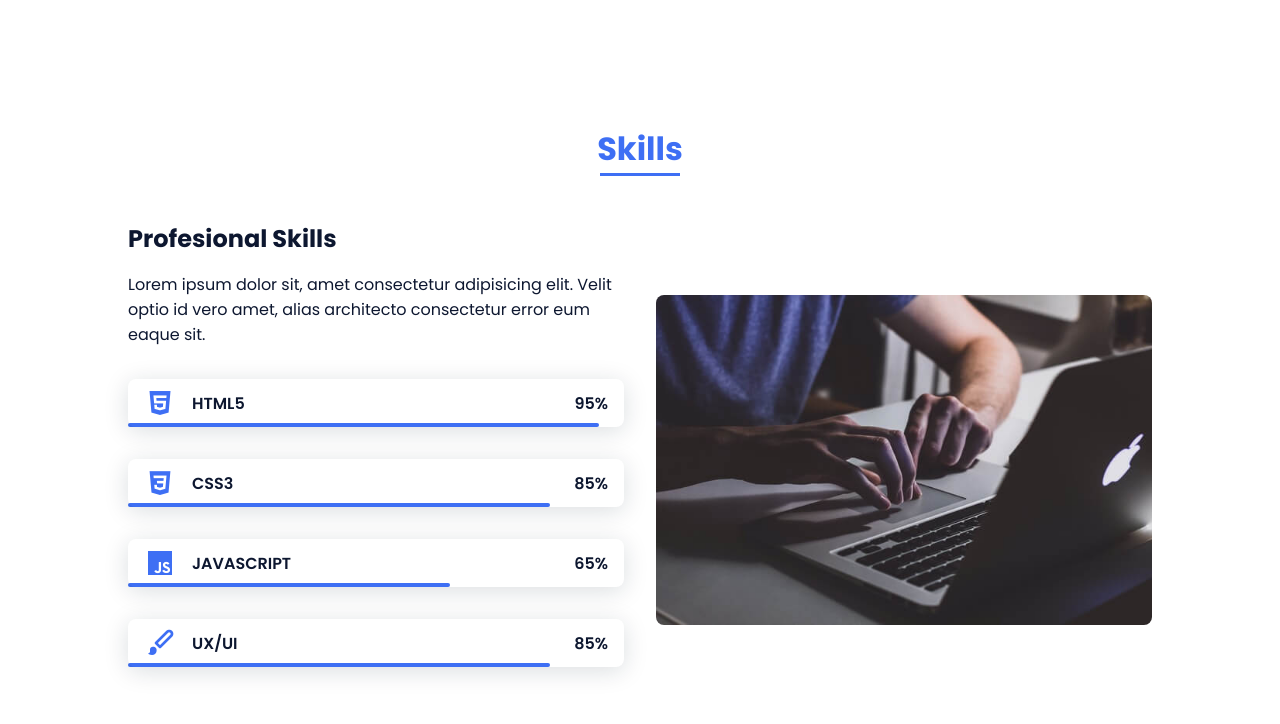
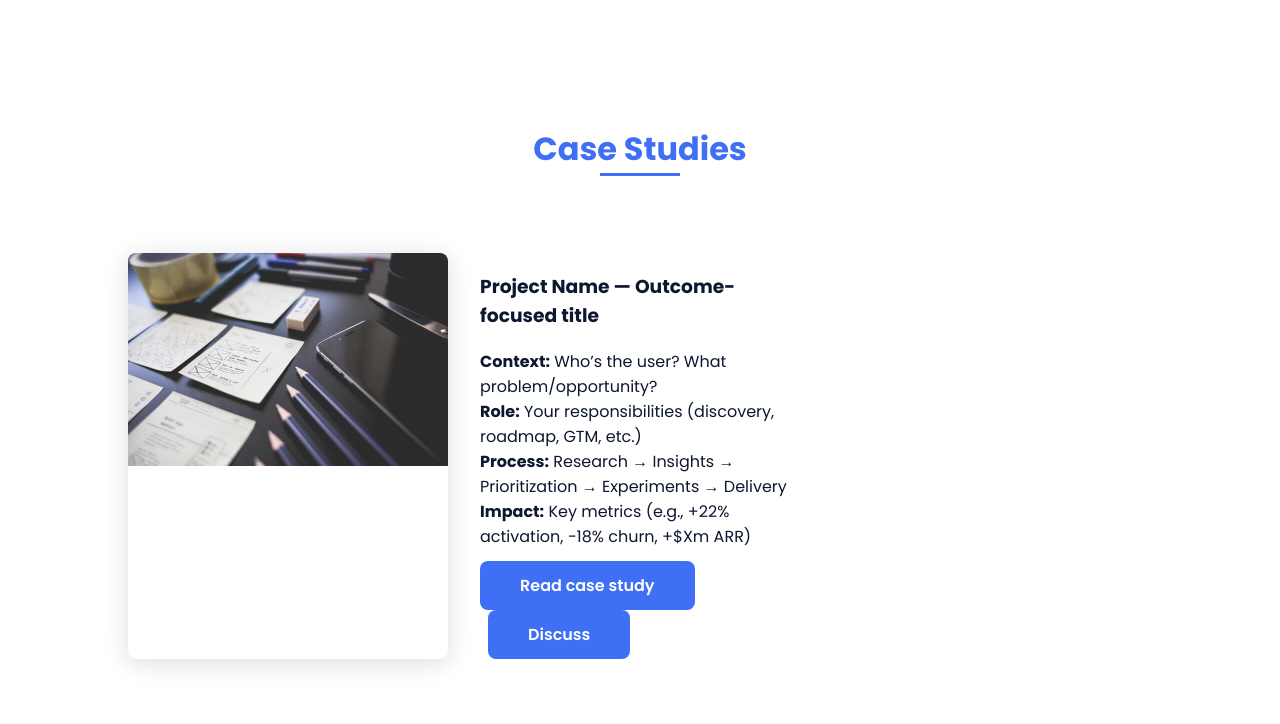
Before and after one commit to andruizvelez/andresruizvelez.github.io, a plain HTML site: page index.html in a window 1280 px wide. Shown: the part 1296-2020 px from the top of the page. Drawn offline with nearby package versions, Linux system fonts and the light colour scheme.

Commit message:
Added case studies section

```diff
--- a/index.html
+++ b/index.html
@@ -5,6 +5,9 @@
         <meta name="viewport" content="width=device-width, initial-scale=1.0">
 
         <link rel="stylesheet" href="assets/css/styles.css">
+
+        <!-- FAVICON -->
+        <link rel="icon" type="image/png" href="assets/img/about.jpg">
 
         <!-- =====BOX ICONS===== -->
         <link href='https://cdn.jsdelivr.net/npm/boxicons@2.0.5/css/boxicons.min.css' rel='stylesheet'>
@@ -16,13 +19,14 @@
         <header class="l-header">
             <nav class="nav bd-grid">
                 <div>
-                    <a href="#" class="nav__logo">Marlon</a>
+                    <a href="#" class="nav__logo">Andrés</a>
                 </div>
 
                 <div class="nav__menu" id="nav-menu">
                     <ul class="nav__list">
                         <li class="nav__item"><a href="#home" class="nav__link active-link">Home</a></li>
                         <li class="nav__item"><a href="#about" class="nav__link">About</a></li>
+                        <li class="nav__item"><a href="#casestudies" class="nav__link">Case Studies</a></li>
                         <li class="nav__item"><a href="#skills" class="nav__link">Skills</a></li>
                         <li class="nav__item"><a href="#work" class="nav__link">Work</a></li>
                         <li class="nav__item"><a href="#contact" class="nav__link">Contact</a></li>
@@ -45,7 +49,7 @@
                 </div>
 
                 <div class="home__social">
-                    <a href="" class="home__social-icon"><i class='bx bxl-linkedin'></i></a>
+                    <a href="https://www.https://www.linkedin.com/in/andres-ruiz-velez/" class="home__social-icon"><i class='bx bxl-linkedin'></i></a>
                     <a href="" class="home__social-icon"><i class='bx bxl-behance' ></i></a>
                     <a href="" class="home__social-icon"><i class='bx bxl-github' ></i></a>
                 </div>
@@ -77,6 +81,28 @@
                         <p class="about__text">Lorem, ipsum dolor sit amet consectetur adipisicing elit. Voluptate cum expedita quo culpa tempora, assumenda, quis fugiat ut voluptates soluta, aut earum nemo recusandae cumque perferendis! Recusandae alias accusamus atque.</p>
                     </div>
                 </div>
+            </section>
+
+            <!--===== CASE STUDIES =====-->
+            <section class="work section" id="work">
+                <h2 class="section-title">Case Studies</h2>
+
+                <article class="work__container bd-grid" style="row-gap:1.5rem">
+                    <div class="work__img">
+                    <img src="assets/img/work1.jpg" alt="Project thumbnail">
+                    </div>
+                    <div>
+                    <h3>Project Name — Outcome-focused title</h3>
+                    <p><strong>Context:</strong> Who’s the user? What problem/opportunity?</p>
+                    <p><strong>Role:</strong> Your responsibilities (discovery, roadmap, GTM, etc.)</p>
+                    <p><strong>Process:</strong> Research → Insights → Prioritization → Experiments → Delivery</p>
+                    <p><strong>Impact:</strong> Key metrics (e.g., +22% activation, −18% churn, +$Xm ARR)</p>
+                    <div style="margin-top:.75rem">
+                        <a href="case-study-1.html" class="button">Read case study</a>
+                        <a href="#contact" class="button" style="margin-left:.5rem">Discuss</a>
+                    </div>
+                    </div>
+                </article>
             </section>
 
             <!--===== SKILLS =====-->
```
